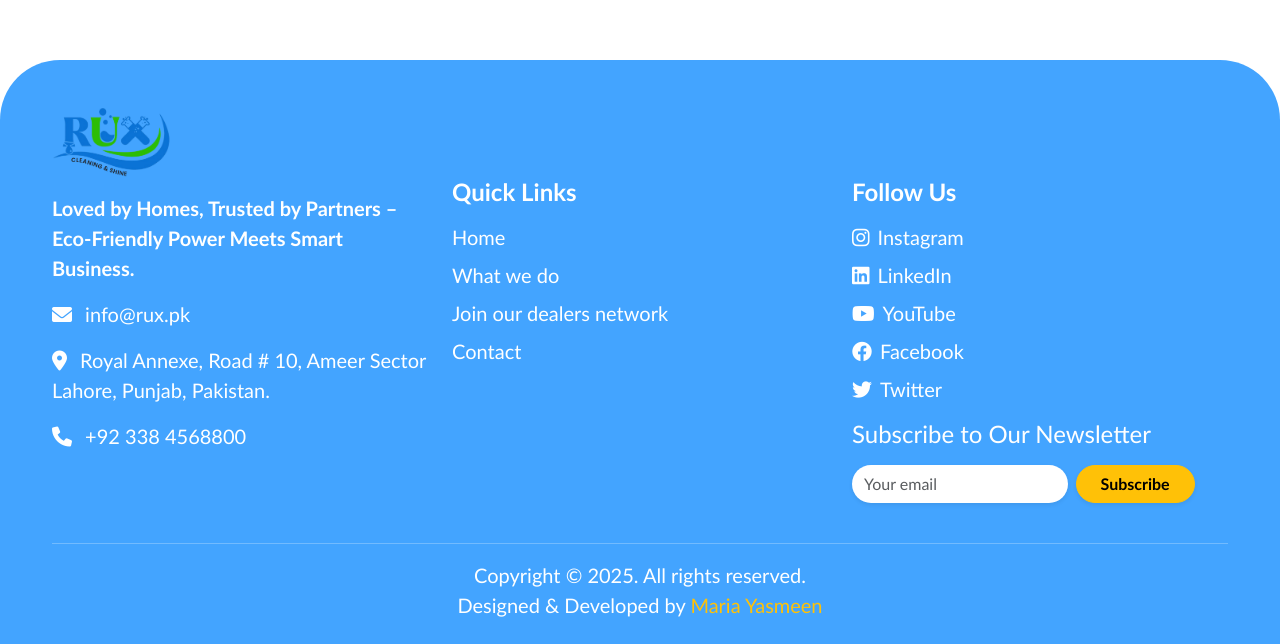
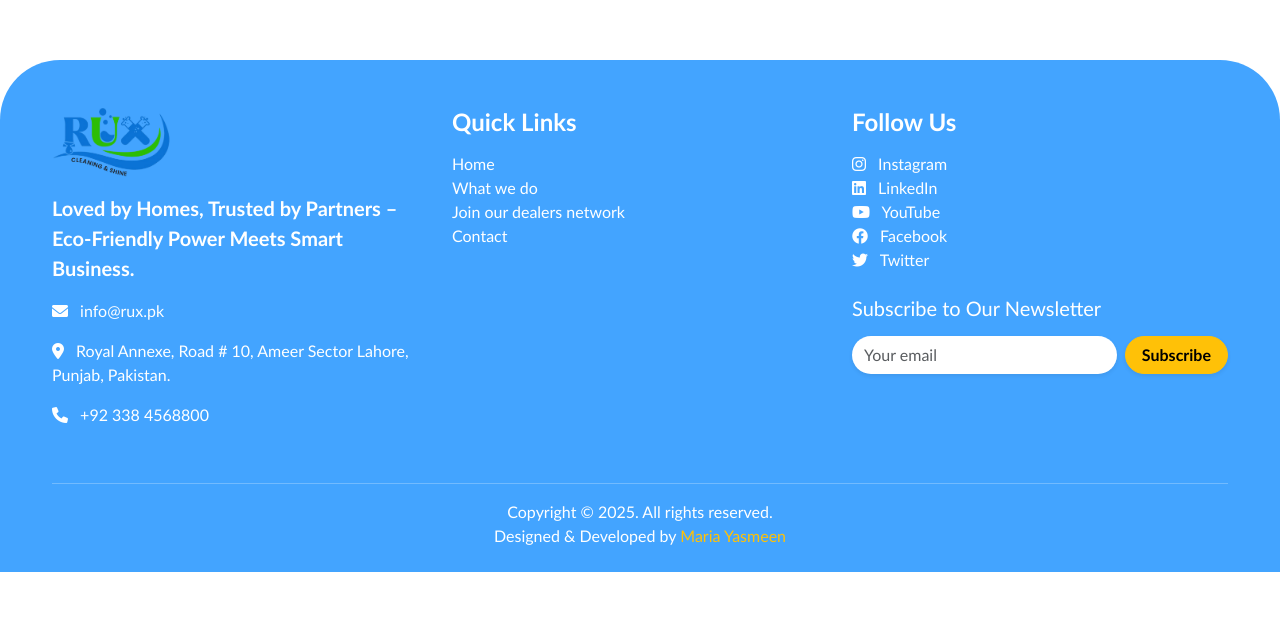
Before and after one commit to MariaYasmeen/RUX-Detergent-Cleaning-Portfolio-Website, a React (Create React App) app: page /about in a window 1280 px wide. Shown: the part 2069-2713 px from the top of the page. After the commit the page ends 2641 px from the top, so only its background shows below. Built offline with nearby package versions, Linux system fonts and the light colour scheme.

Commit message:
Code ALter

```diff
--- a/src/Components/CircleSlider.js
+++ b/src/Components/CircleSlider.js
@@ -46,7 +46,7 @@ const CircleSlider = () => {
         <div className="col-md-8">
           <Swiper
             modules={[Autoplay, Navigation, Pagination]}
-            autoplay={{ delay: 3000, disableOnInteraction: false }}
+            autoplay={{ delay: 2000, disableOnInteraction: false }}
             loop={true}
             navigation
             pagination={{ clickable: true }}
--- a/src/Components/Footer.js
+++ b/src/Components/Footer.js
@@ -11,7 +11,7 @@ const Footer = () => {
       }}
     >
       <div className="container">
-        {/* Top Row - Three Sections in a Row */}
+        {/* Top Row - Three Sections */}
         <div className="row text-center text-md-start">
           {/* Left Section - Contact Info */}
           <div className="col-lg-4 col-md-6 mb-4">
@@ -19,65 +19,51 @@ const Footer = () => {
             <p className="fw-bold fs-5">
               Loved by Homes, Trusted by Partners – Eco-Friendly Power Meets Smart Business.
             </p>
-            <p className="fs-5">
+            <p className="fs-6">
               <i className="fas fa-envelope me-2"></i> info@rux.pk
             </p>
-            <p className="fs-5">
+            <p className="fs-6">
               <i className="fas fa-map-marker-alt me-2"></i> Royal Annexe, Road # 10, Ameer Sector Lahore, Punjab, Pakistan.
             </p>
-            <p className="fs-5">
+            <p className="fs-6">
               <i className="fas fa-phone me-2"></i> +92 338 4568800
             </p>
           </div>
 
           {/* Middle Section - Quick Links */}
-          <div className="col-lg-4 col-md-6 mb-4  "  style={{paddingTop: "70px"}}>
+          <div className="col-lg-4 col-md-6 mb-4">
             <h5 className="fw-bold fs-4 mb-3">Quick Links</h5>
-            <ul className="list-unstyled fs-5">
-              <li className="mb-2">
-                <a href="/" className="text-white text-decoration-none">Home</a>
-              </li>
-              <li className="mb-2">
-                <a href="/about" className="text-white text-decoration-none">What we do</a>
-              </li>
-              <li className="mb-2">
-                <a href="/dealer-network" className="text-white text-decoration-none">Join our dealers network</a>
-              </li>
-              <li className="mb-2">
-                <a href="/contact" className="text-white text-decoration-none">Contact</a>
-              </li>
+            <ul className="list-unstyled fs-6">
+              <li><a href="/" className="text-white text-decoration-none">Home</a></li>
+              <li><a href="/about" className="text-white text-decoration-none">What we do</a></li>
+              <li><a href="/dealer-network" className="text-white text-decoration-none">Join our dealers network</a></li>
+              <li><a href="/contact" className="text-white text-decoration-none">Contact</a></li>
             </ul>
           </div>
 
           {/* Right Section - Social Links */}
-          <div className="col-lg-4 col-md-6 mb-4 " style={{paddingTop: "70px"}}>
+          <div className="col-lg-4 col-md-6 mb-4">
             <h5 className="fw-bold fs-4 mb-3">Follow Us</h5>
-            <ul className="list-unstyled fs-5">
-              <li className="mb-2">
-                <i className="fab fa-instagram me-2"></i>
-                <a href="/" className="text-white text-decoration-none">Instagram</a>
-              </li>
-              <li className="mb-2">
-                <i className="fab fa-linkedin me-2"></i>
-                <a href="/" className="text-white text-decoration-none">LinkedIn</a>
-              </li>
-              <li className="mb-2">
-                <i className="fab fa-youtube me-2"></i>
-                <a href="/" className="text-white text-decoration-none">YouTube</a>
-              </li>
-              <li className="mb-2">
-                <i className="fab fa-facebook me-2"></i>
-                <a href="/" className="text-white text-decoration-none">Facebook</a>
-              </li>
-              <li className="mb-2">
-                <i className="fab fa-twitter me-2"></i>
-                <a href="/" className="text-white text-decoration-none">Twitter</a>
-              </li>
+            <ul className="list-unstyled d-none d-md-block fs-6">
+              <li><i className="fab fa-instagram me-2"></i> <a href="/" className="text-white text-decoration-none">Instagram</a></li>
+              <li><i className="fab fa-linkedin me-2"></i> <a href="/" className="text-white text-decoration-none">LinkedIn</a></li>
+              <li><i className="fab fa-youtube me-2"></i> <a href="/" className="text-white text-decoration-none">YouTube</a></li>
+              <li><i className="fab fa-facebook me-2"></i> <a href="/" className="text-white text-decoration-none">Facebook</a></li>
+              <li><i className="fab fa-twitter me-2"></i> <a href="/" className="text-white text-decoration-none">Twitter</a></li>
             </ul>
-             {/* Newsletter Section - Below Follow Us */}
-             <div className="row">
-  <div className="col-lg-11 col-md-8">
-    <h5 className="fs-4 mb-3">Subscribe to Our Newsletter</h5>
+
+            {/* Social Icons Row for Mobile */}
+            <div className="d-flex justify-content-center gap-3 d-md-none mt-3">
+              <a href="/" className="text-white"><i className="fab fa-instagram fs-4"></i></a>
+              <a href="/" className="text-white"><i className="fab fa-linkedin fs-4"></i></a>
+              <a href="/" className="text-white"><i className="fab fa-youtube fs-4"></i></a>
+              <a href="/" className="text-white"><i className="fab fa-facebook fs-4"></i></a>
+              <a href="/" className="text-white"><i className="fab fa-twitter fs-4"></i></a>
+            </div>
+
+            {/* Newsletter Section */}
+            <div className="mt-4">
+              <h5 className="fs-5 mb-3">Subscribe to Our Newsletter</h5>
               <form className="d-flex">
                 <input
                   type="email"
@@ -85,21 +71,17 @@ const Footer = () => {
                   placeholder="Your email"
                   required
                 />
-      <button className="btn btn-warning shadow-sm rounded-pill fw-bold px-4">
+                <button className="btn btn-warning shadow-sm rounded-pill fw-bold px-3">
                   Subscribe
                 </button>
               </form>
             </div>
           </div>
-
         </div>
-        </div>
-
-
 
         {/* Bottom Section */}
         <hr className="text-white" />
-        <div className="text-center fs-5">
+        <div className="text-center fs-6">
           <p className="mb-0">Copyright © 2025. All rights reserved.</p>
           <p className="mb-0">
             Designed & Developed by <a href="https://mariayaasmeen.web.app/" className="text-warning text-decoration-none">Maria Yasmeen</a>
--- a/src/Product/Category.js
+++ b/src/Product/Category.js
@@ -4,7 +4,7 @@ import { Autoplay, Navigation, Pagination } from "swiper/modules";
 import "swiper/css";
 import "swiper/css/navigation";
 import "swiper/css/pagination";
-import ProductCard from "../Components/ProductCard";
+ import ProductCard from "../Components/ProductCard";
 
 
 const productData = [
@@ -86,6 +86,7 @@ const slides = [
 ];
 
 
+
 const Category = () => {
   return (
     <>
@@ -123,6 +124,8 @@ const Category = () => {
         ))}
       </div>
     </div>
+
+
     </>
   );
 };
--- a/src/Product/ProdDesc.js
+++ b/src/Product/ProdDesc.js
@@ -1,5 +1,7 @@
 import React, { useState } from "react";
 import { useLocation } from "react-router-dom";
+import Footer from "../Components/Footer";
+import RelatedProd from "./relatedProd";
 
 const ProdDesc = () => {
   const location = useLocation();
@@ -14,22 +16,19 @@ const ProdDesc = () => {
   if (!product.title) return <h2 className="text-center py-5">Product Not Found</h2>;
 
   return (
+  <>
     <div
       className="container-fluid py-5"
-      style={{
-        background: "linear-gradient(to right, rgba(11, 115, 214, 0.1), rgba(44, 189, 6, 0.1), white)",
-        minHeight: "100vh",
-      }}
-    >
+      >
       <div className="container py-5">
         <div className="row align-items-center">
           {/* Product Image */}
           <div className="col-md-5 text-center mb-4">
             <img
               src={product.image}
-              className="img-fluid rounded-4 shadow-sm"
+              className="img-fluid rounded-4 "
               alt={product.title}
-              style={{ maxHeight: "350px", objectFit: "contain" }}
+              style={{ maxHeight: "480px", objectFit: "contain" }}
             />
           </div>
 
@@ -95,15 +94,7 @@ const ProdDesc = () => {
               </button>
             </div>
 
-            {/* Buy Now & Add to Cart Buttons */}
-            <div className="d-flex flex-wrap gap-3 mt-4">
-              <button className="btn btn-success btn-sm px-4 py-2 rounded-pill shadow-lg fw-bold">
-                <i className="fas fa-shopping-cart"></i> Add to Cart
-              </button>
-              <button className="btn btn-danger btn-sm px-4 py-2 rounded-pill shadow-lg fw-bold">
-                <i className="fas fa-bolt"></i> Buy Now
-              </button>
-            </div>
+
           </div>
         </div>
 
@@ -132,6 +123,10 @@ const ProdDesc = () => {
         </div>
       </div>
     </div>
+    <RelatedProd/>
+    <Footer />
+
+    </>
   );
 };
 
--- a/src/Product/Product.css
+++ b/src/Product/Product.css
@@ -108,3 +108,29 @@
     align-items: center;
     gap: 3px;
 }
+
+ /* ✅ Isolated Styles for Related Products Card Slider */
+
+.related-card {
+  background: white;
+  border-radius: 15px;
+  overflow: hidden;
+  box-shadow: 0 4px 8px rgba(0, 0, 0, 0.1);
+  text-align: center;
+  width: 280px;
+  transition: transform 0.3s ease-in-out;
+}
+
+.related-card:hover {
+  transform: translateY(-5px);
+}
+
+.related-card-img {
+  width: 100%;
+  height: 280px;
+  object-fit: cover;
+}
+
+.related-card-body {
+  padding: 15px;
+}
--- /dev/null
+++ b/src/Product/relatedProd.js
@@ -0,0 +1,93 @@
+import React from "react";
+import { Swiper, SwiperSlide } from "swiper/react";
+import { Autoplay, Navigation, Pagination } from "swiper/modules";
+import { useNavigate } from "react-router-dom"; // ✅ Import for navigation
+import "swiper/css";
+import "swiper/css/navigation";
+import "swiper/css/pagination";
+import "bootstrap/dist/css/bootstrap.min.css";
+import "./Product.css"; // ✅ Custom CSS file
+
+const productData = [
+  {
+    image: "https://i.pinimg.com/736x/bd/e6/34/bde6343a6159af5d130c1255400789a0.jpg",
+    title: "RUX DISH WASH LIQUID",
+    price: "670",
+  },
+  {
+    image: "https://i.pinimg.com/736x/07/4d/29/074d29dda309b0a5049a0cb1883fe645.jpg",
+    title: "RUX TOILET BOWL LIQUID",
+    price: "2300",
+  },
+  {
+    image: "https://i.pinimg.com/736x/04/3a/ed/043aed7431d9f62521681373ab22e192.jpg",
+    title: "RUX MULTI SURFACE CLEANER",
+    price: "3490",
+  },
+  {
+    image: "https://i.pinimg.com/736x/63/a5/50/63a550fd86c2c0356c6b9418245caeeb.jpg",
+    title: "RUX BLUE",
+    price: "1300",
+  },
+  {
+    image: "https://i.pinimg.com/736x/f1/f8/42/f1f8421235c1f148965c8ad6d9d98b60.jpg",
+    title: "RUX BLEACH",
+    price: "4700",
+  },
+];
+
+const RelatedProd = () => {
+  const navigate = useNavigate(); // ✅ Hook for navigation
+
+  const handleQuickView = (product) => {
+    const formattedTitle = product.title
+      .trim()
+      .toLowerCase()
+      .replace(/\s+/g, "-")
+      .replace(/[^a-z0-9-]/g, "");
+
+    navigate(`/our-products/${formattedTitle}`, { state: product });
+  };
+
+  return (
+    <div className="container py-5">
+      <h2 className="text-center fw-bold mb-4 py-3">OUR CLIENTS ALSO EXPLORE</h2>
+      <Swiper
+        modules={[Autoplay, Navigation, Pagination]}
+        autoplay={{ delay: 2500, disableOnInteraction: false }}
+        loop={true}
+        navigation
+        pagination={{ clickable: true }}
+        spaceBetween={20}
+        slidesPerView={4}
+        breakpoints={{
+          320: { slidesPerView: 1, spaceBetween: 10 },
+          576: { slidesPerView: 2, spaceBetween: 15 },
+          768: { slidesPerView: 3, spaceBetween: 15 },
+          1024: { slidesPerView: 4, spaceBetween: 20 },
+        }}
+        className="pb-5"
+      >
+        {productData.map((product, index) => (
+          <SwiperSlide key={index} className="d-flex justify-content-center">
+            <div className="related-card">
+              <img src={product.image} alt={product.title} className="related-card-img" />
+              <div className="related-card-body">
+                <h5 className="fw-bold">{product.title}</h5>
+                <p className="text-muted">PKR {product.price}</p>
+                <button
+                  className="btn btn-primary btn-sm"
+                  onClick={() => handleQuickView(product)} // ✅ Pass product details
+                >
+                  Quick View
+                </button>
+              </div>
+            </div>
+          </SwiperSlide>
+        ))}
+      </Swiper>
+    </div>
+  );
+};
+
+export default RelatedProd;
```
Lines whose indentation alone changed are shown as unchanged.
